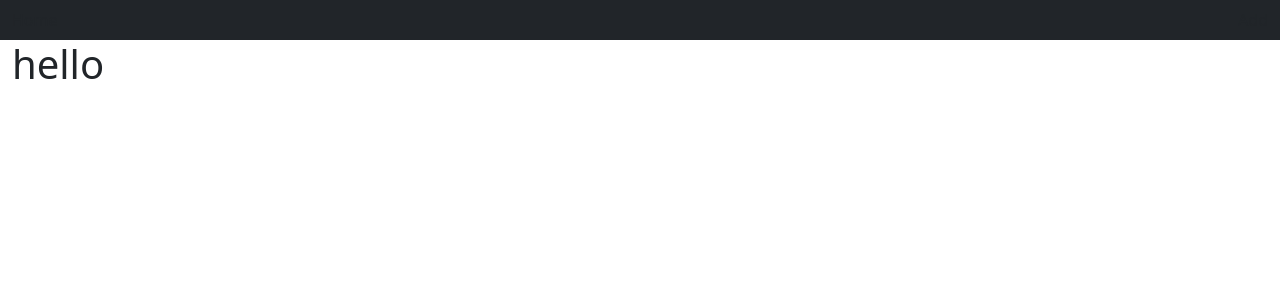
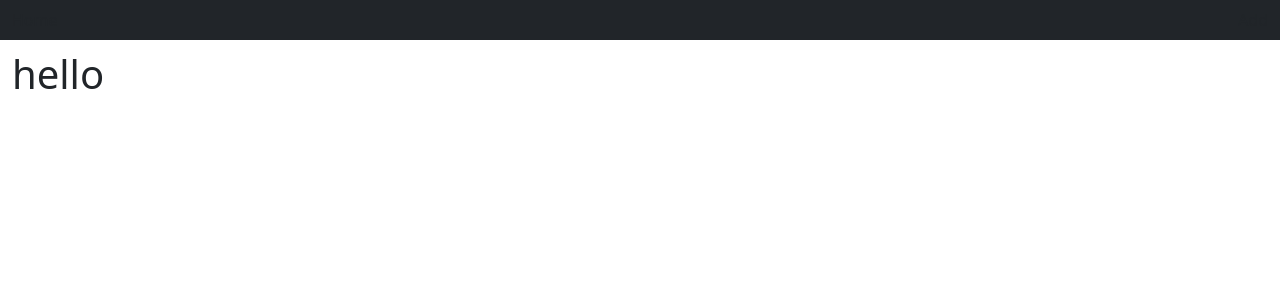
Before and after one commit to bentastic27/package-tracker, a Flask app: template templates/hello.html in a window 1280 px wide. Shown: the top 300 px of the page. Run offline with Flask 3, Linux system fonts and the light colour scheme; the template is opened without the code that fills it, so the values that code supplies are empty; some libraries are stand-ins or nearby versions.

Commit message:
some padding

```diff
--- a/templates/base.html
+++ b/templates/base.html
@@ -15,7 +15,7 @@
           {{ render_nav_item('add', 'Add') }}
       </div>
   </nav>
-  <div class="container-fluid">
+  <div class="container-fluid" style="padding-top:10px;padding-bottom:10px">
   {% block content %}{% endblock %}
   </div>
   {{ bootstrap.load_js() }}
```
